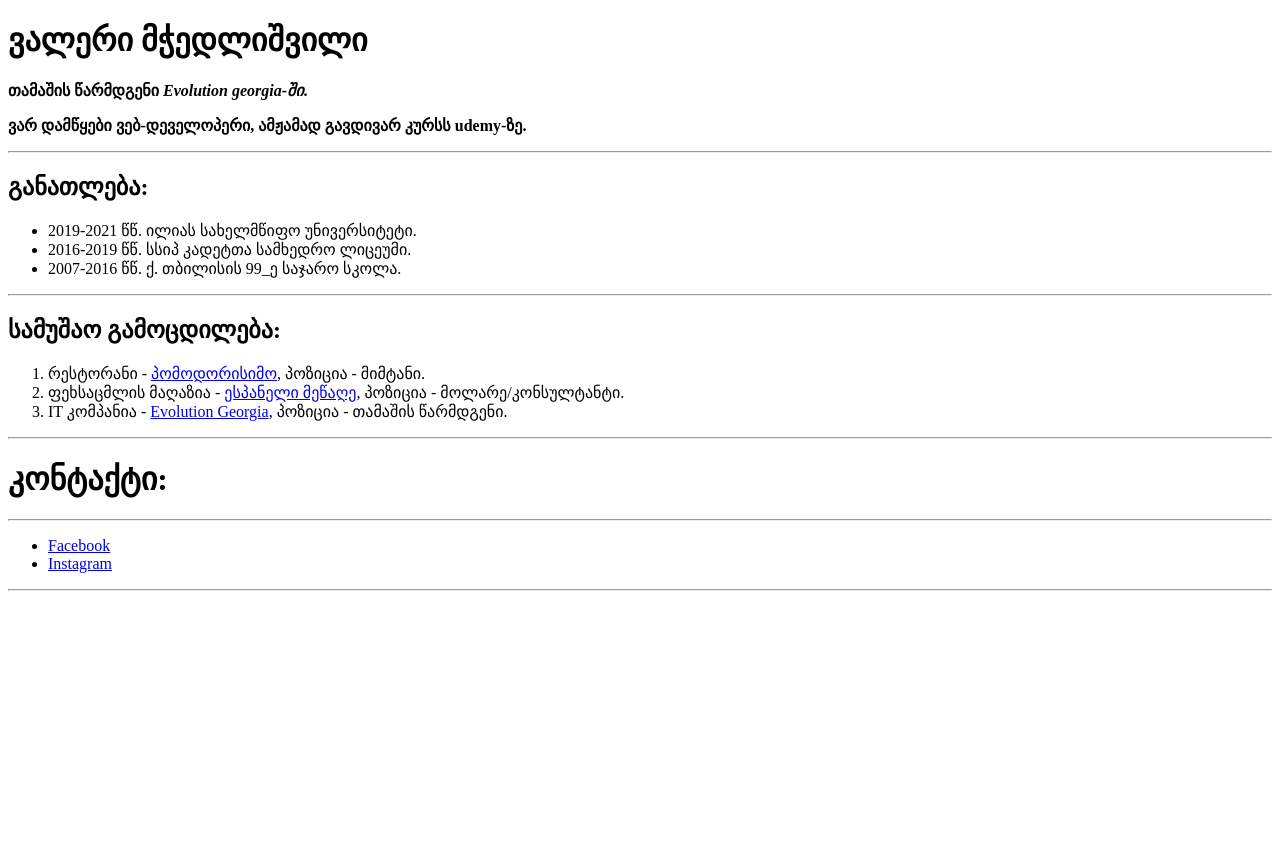
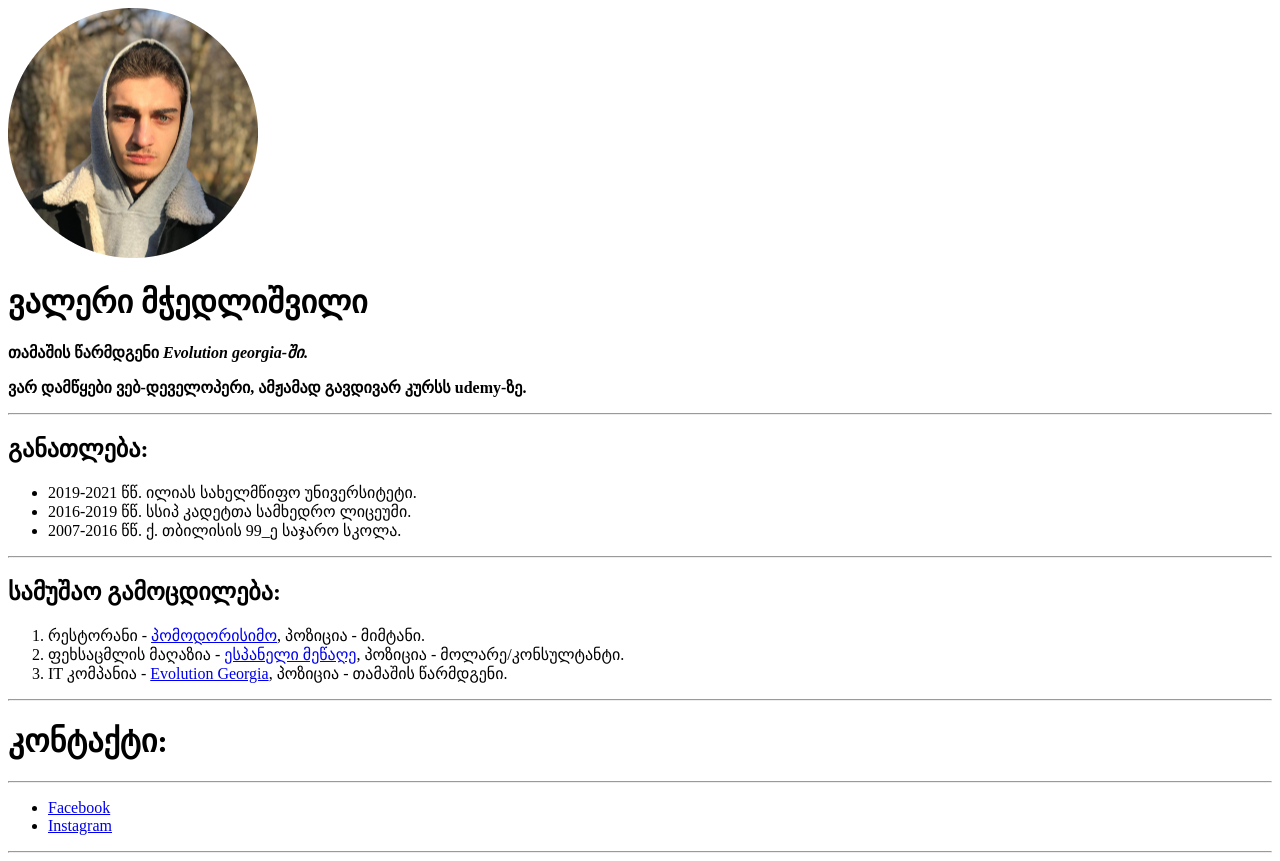
Before and after one commit to Asaprichy/Vako-s-personal-site-, a plain HTML site: page index.html in a window 1280 px wide. Before the commit the page ends 800 px from the top, so only its background shows below. Drawn offline with Linux system fonts and the light colour scheme.

Commit message:
Update index.html

```diff
--- a/index.html
+++ b/index.html
@@ -7,7 +7,7 @@
 </head>
 
 <body>
-
+  <img src="\images\Vako.png" alt="ვაკო მჭედლიშვილი">
   <h1>ვალერი მჭედლიშვილი</h1>
   <p><strong>თამაშის წარმდგენი<em> Evolution georgia-ში</em>.</strong></p>
   <p><strong>ვარ დამწყები ვებ-დეველოპერი, ამჟამად გავდივარ კურსს udemy-ზე.</strong></p>
```
